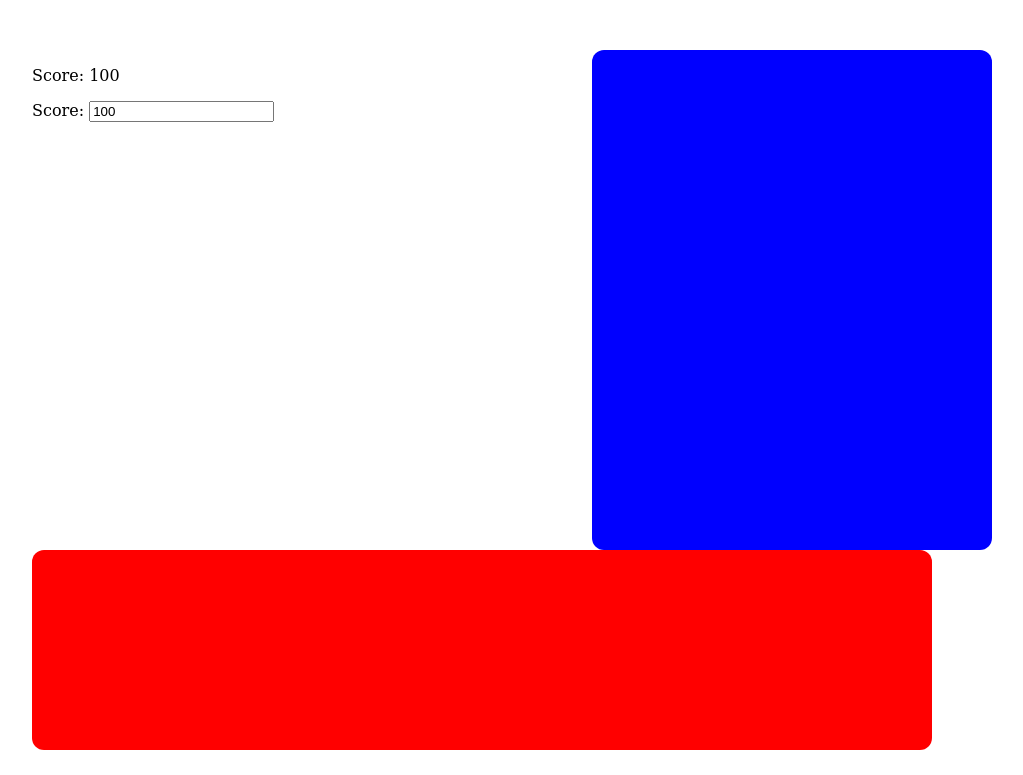
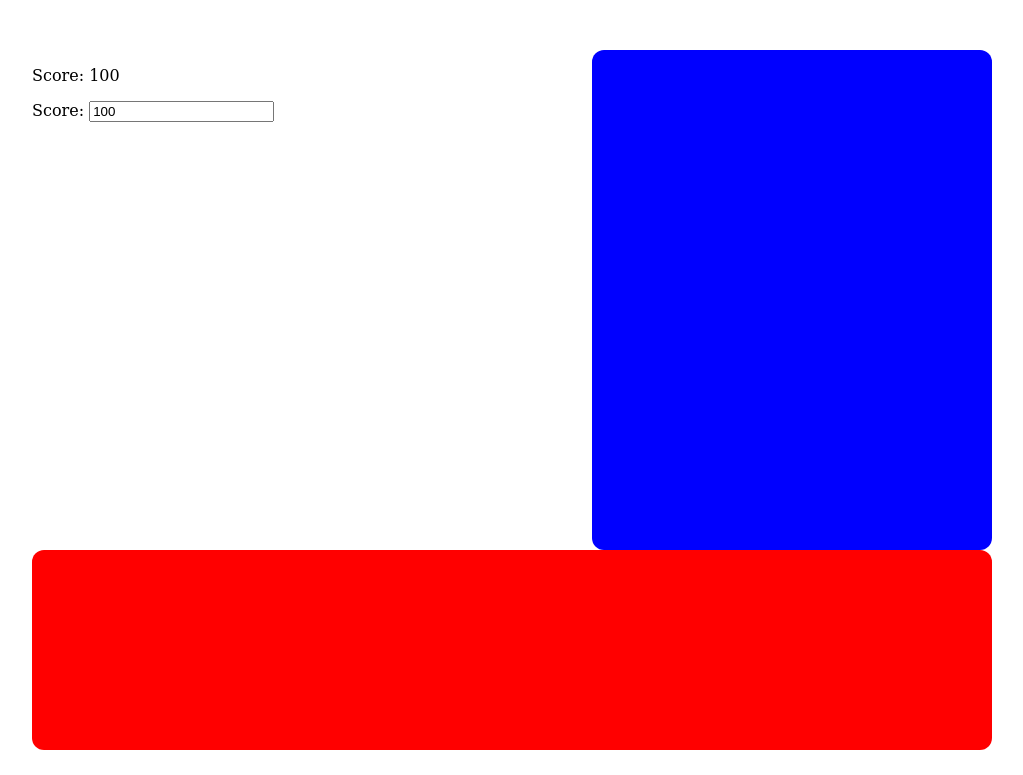
Before and after one commit to ebdude/4b-trivialand, a plain HTML site: page index.html in a window 1280 px wide. Shown: the part 176-951 px from the top of the page, without its empty margins (128-1151 px from the left). Drawn offline with nearby package versions, Linux system fonts and the light colour scheme.

Commit message:
made footer look more satisfing
* Changed footer width

```diff
--- a/webapp.css
+++ b/webapp.css
@@ -35,7 +35,7 @@ body {
 	background-color: red;
 	height: 200px;
 	clear: both;
-	width: 900px;
+	width: 960px;
 	align-self:center;
 	border-radius: 12px;
 
```
